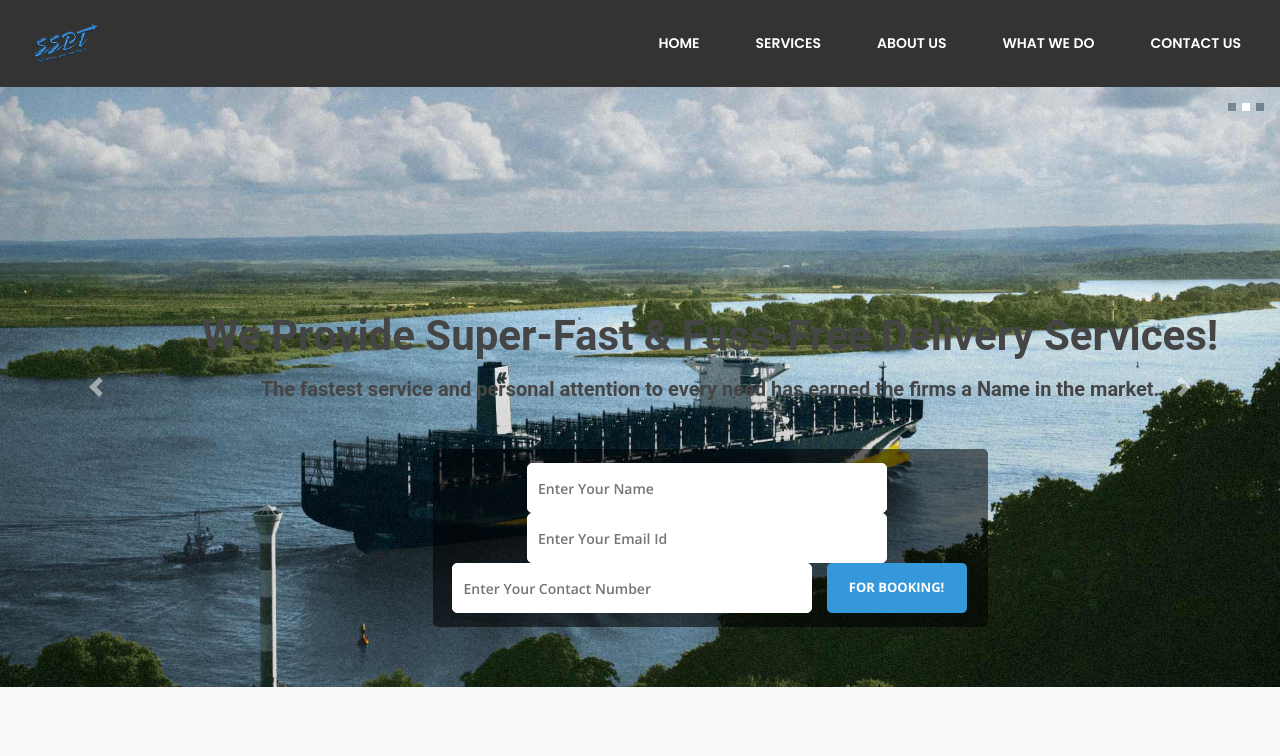
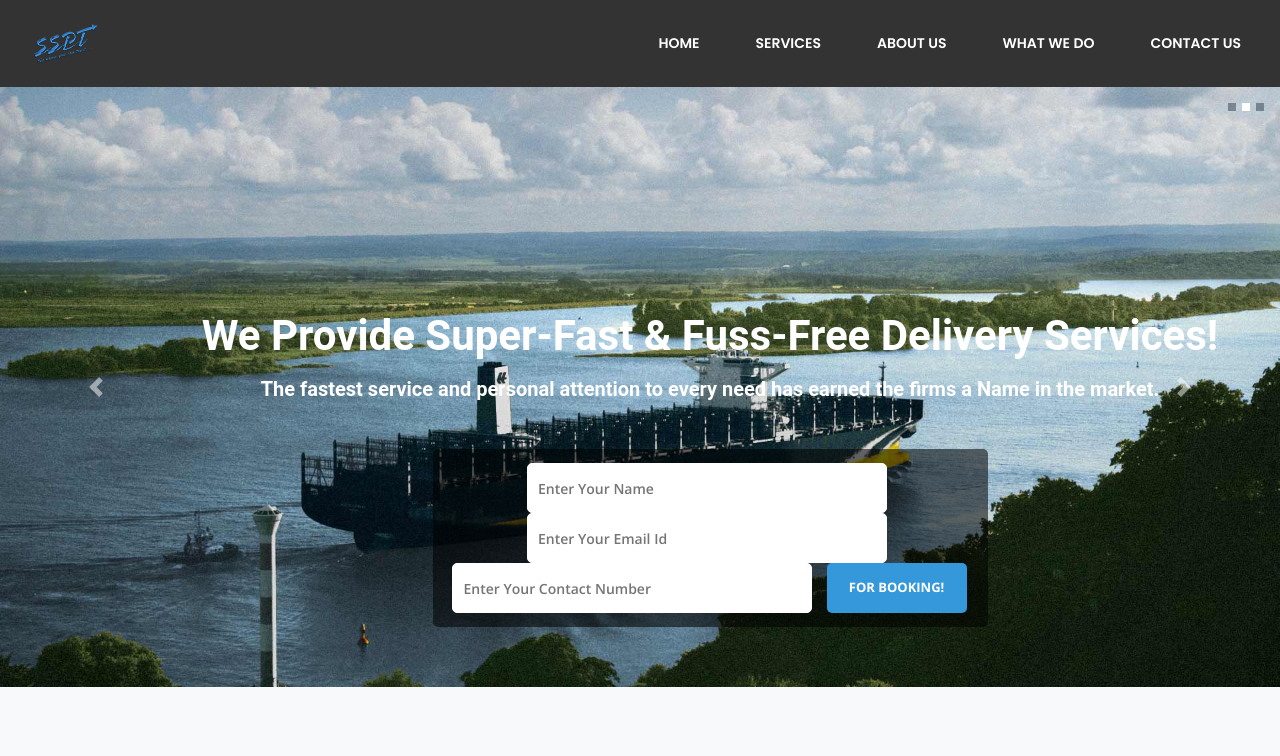
Before and after one commit to eettitech/sspt_logistics, a plain HTML site: page index.html in a window 1280 px wide. Shown: the top 756 px of the page. Drawn offline with nearby package versions, Linux system fonts and the light colour scheme.

Commit message:
Update app1.css

```diff
--- a/css/app1.css
+++ b/css/app1.css
@@ -82,7 +82,7 @@ h6 {
   font-weight: 700;
   line-height: 1.2;
   margin-bottom:20px;
-  color: #454545;
+  color: #fff;
 }
 
 h1 {
```
